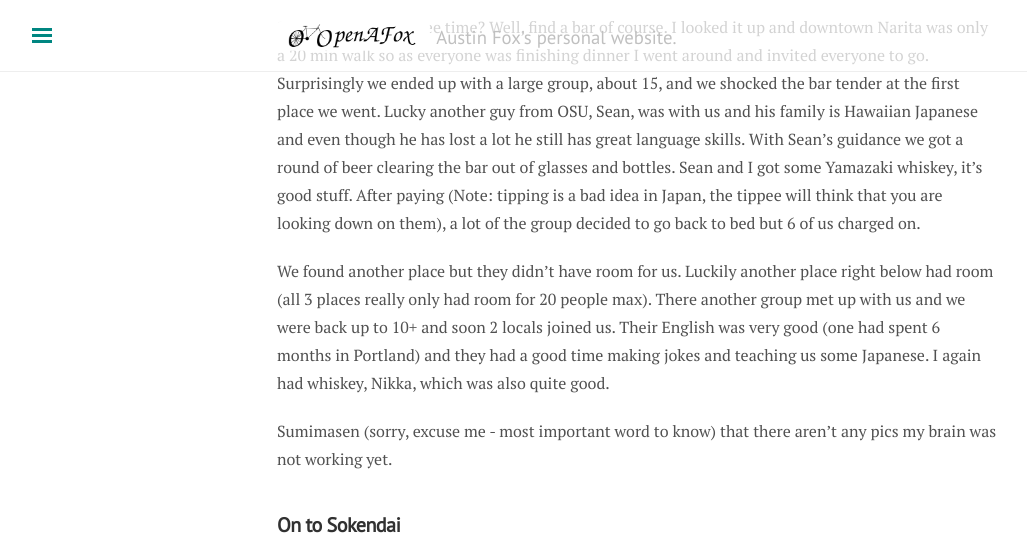
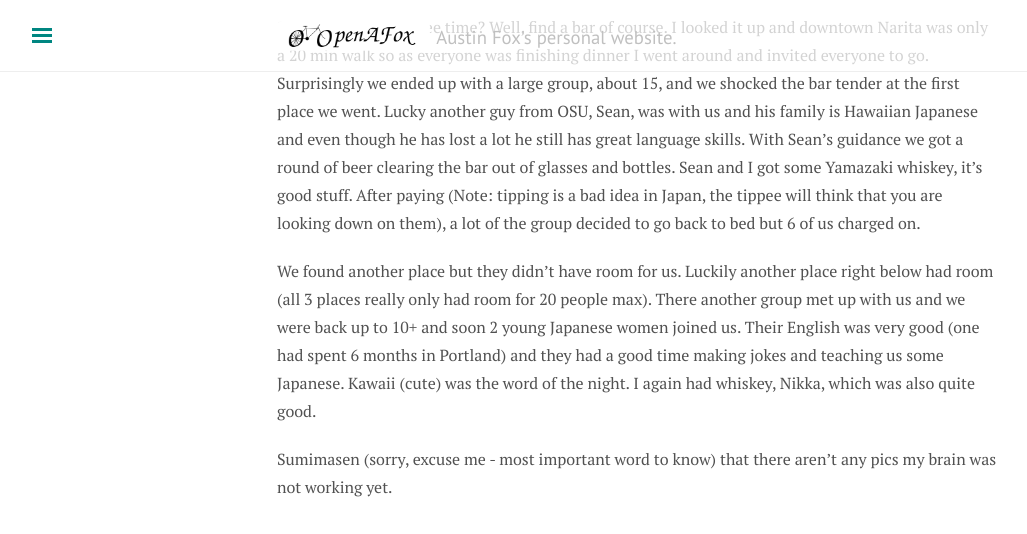
Before and after one commit to openafox/openafox.github.io, a Jekyll site: the page built from _posts/travel/2017-06-16-japan-first-days.md, in a window 1280 px wide and 900 px high, scrolled down 993 px, cut to the strip 0-534 px from the top of the window. Shown: the whole strip, without its empty margins (3-1030 px from the left). Built offline with Jekyll 4.4.1, drawn with Linux system fonts in a browser that asks for light colours; nearby versions of some CDN libraries; comment, search, counter and statistics services are not loaded.

Commit message:
Revert "Japan first days: drop 'young women' and 'word of the night' framing"
Austin prefers the original wording.

Co-Authored-By: Claude Opus 5.5 <noreply@anthropic.com>

```diff
--- a/_posts/travel/2017-06-16-japan-first-days.md
+++ b/_posts/travel/2017-06-16-japan-first-days.md
@@ -25,7 +25,7 @@ I and many other fellows were surprised when all we were given at check in was t
 
 So what to do with free time? Well, find a bar of course. I looked it up and downtown Narita was only a 20 min walk so as everyone was finishing dinner I went around and invited everyone to go. Surprisingly we ended up with a large group, about 15, and we shocked the bar tender at the first place we went. Lucky another guy from OSU, Sean, was with us and his family is Hawaiian Japanese and even though he has lost a lot he still has great language skills. With Sean's guidance we got a round of beer clearing the bar out of glasses and bottles. Sean and I got some Yamazaki whiskey, it's good stuff. After paying (Note: tipping is a bad idea in Japan, the tippee will think that you are looking down on them), a lot of the group decided to go back to bed but 6 of us charged on.
 
-We found another place but they didn't have room for us. Luckily another place right below had room (all 3 places really only had room for 20 people max). There another group met up with us and we were back up to 10+ and soon 2 locals joined us. Their English was very good (one had spent 6 months in Portland) and they had a good time making jokes and teaching us some Japanese. I again had whiskey, Nikka, which was also quite good.
+We found another place but they didn't have room for us. Luckily another place right below had room (all 3 places really only had room for 20 people max). There another group met up with us and we were back up to 10+ and soon 2 young Japanese women joined us. Their English was very good (one had spent 6 months in Portland) and they had a good time making jokes and teaching us some Japanese. Kawaii (cute) was the word of the night. I again had whiskey, Nikka, which was also quite good.
 
 Sumimasen (sorry, excuse me - most important word to know) that there aren't any pics my brain was not working yet.
 
```
